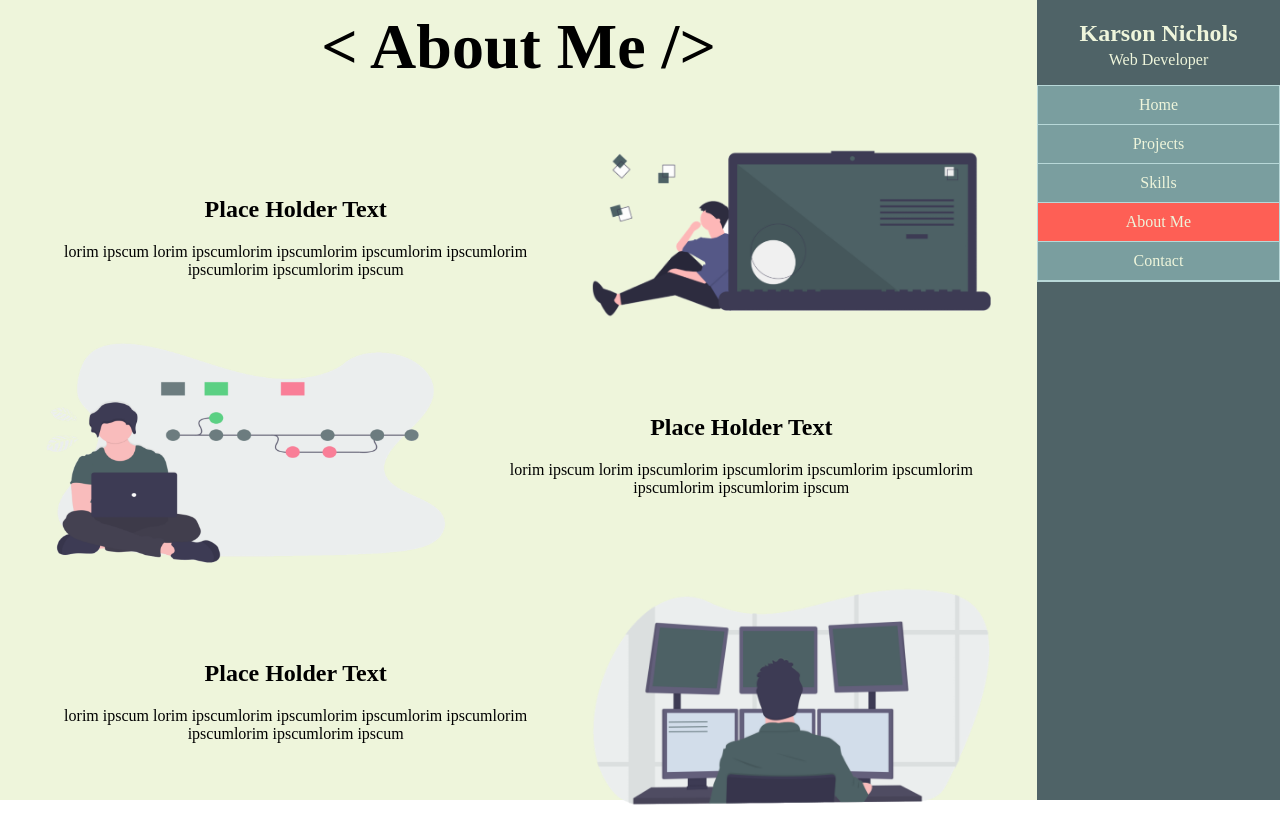
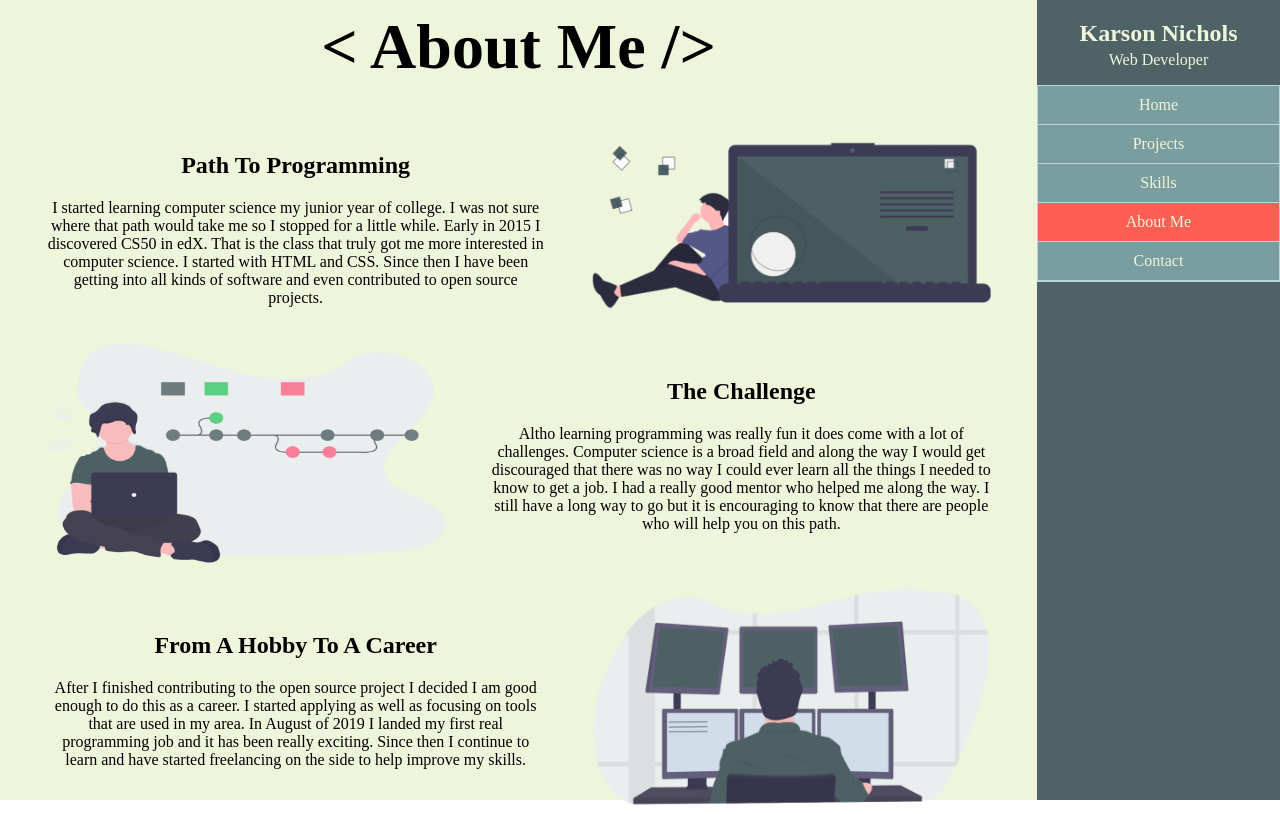
Before and after one commit to nicholsk18/portfolio, a Next.js app: page /about in a window 1280 px wide. Built offline with nearby package versions, Linux system fonts and the light colour scheme.

Commit message:
added text to about section

```diff
--- a/public/assets/css/about.module.css
+++ b/public/assets/css/about.module.css
@@ -1,5 +1,5 @@
 .about_container {
-  margin-top: 4rem;
+  margin-top: 3rem;
 }
 .about_section {
   display: flex;
--- a/src/pages/about.jsx
+++ b/src/pages/about.jsx
@@ -20,10 +20,14 @@ const About = () => {
       <div className={about_container}>
         <div className={about_section}>
           <div className={about_text}>
-            <h2>Place Holder Text</h2>
+            <h2>Path To Programming</h2>
             <p>
-              lorim ipscum lorim ipscumlorim ipscumlorim ipscumlorim ipscumlorim
-              ipscumlorim ipscumlorim ipscum
+              I started learning computer science my junior year of college. I
+              was not sure where that path would take me so I stopped for a
+              little while. Early in 2015 I discovered CS50 in edX. That is the
+              class that truly got me more interested in computer science. I
+              started with HTML and CSS. Since then I have been getting into all
+              kinds of software and even contributed to open source projects.
             </p>
           </div>
 
@@ -37,20 +41,29 @@ const About = () => {
             <img src="/assets/images/version_control-no-bg.png" alt="" />
           </div>
           <div className={about_text}>
-            <h2>Place Holder Text</h2>
+            <h2>The Challenge</h2>
             <p>
-              lorim ipscum lorim ipscumlorim ipscumlorim ipscumlorim ipscumlorim
-              ipscumlorim ipscumlorim ipscum
+              Altho learning programming was really fun it does come with a lot
+              of challenges. Computer science is a broad field and along the way
+              I would get discouraged that there was no way I could ever learn
+              all the things I needed to know to get a job. I had a really good
+              mentor who helped me along the way. I still have a long way to go
+              but it is encouraging to know that there are people who will help
+              you on this path.
             </p>
           </div>
         </div>
 
         <div className={about_section}>
           <div className={about_text}>
-            <h2>Place Holder Text</h2>
+            <h2>From A Hobby To A Career</h2>
             <p>
-              lorim ipscum lorim ipscumlorim ipscumlorim ipscumlorim ipscumlorim
-              ipscumlorim ipscumlorim ipscum
+              After I finished contributing to the open source project I decided
+              I am good enough to do this as a career. I started applying as
+              well as focusing on tools that are used in my area. In August of
+              2019 I landed my first real programming job and it has been really
+              exciting. Since then I continue to learn and have started
+              freelancing on the side to help improve my skills.
             </p>
           </div>
 
```
